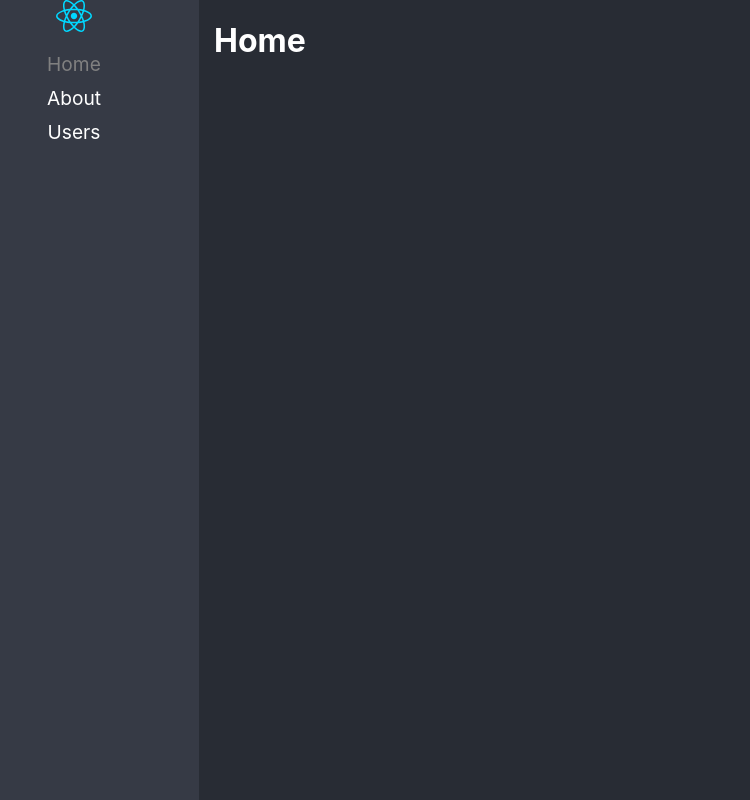
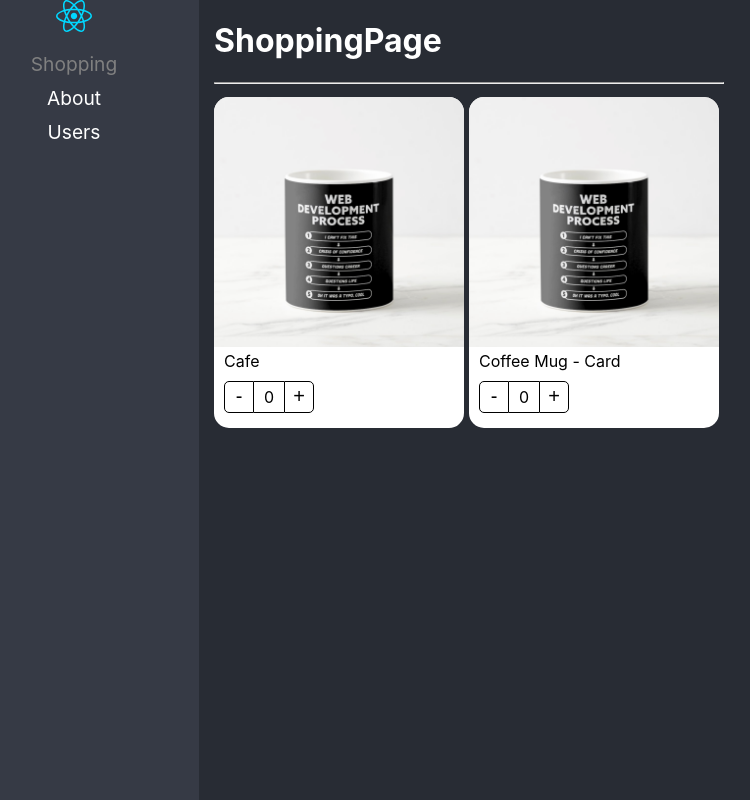
Before and after one commit to Enrique-Zepeda/react-adv, a React (Vite) app: page /home in a window 1280 px wide. Shown: the whole page, without its empty margins (51-801 px from the left). Built offline with nearby package versions, Linux system fonts and the light colour scheme.

Commit message:
Component Compound ready

```diff
--- /dev/null
+++ b/src/02-components-patterns/components/ProductButtons.tsx
@@ -0,0 +1,19 @@
+import { useContext } from "react";
+import { productContext } from "./ProductCard";
+import styles from "../styles/styles.module.css";
+
+export const ProductButtons = () => {
+  const { counter, increaseBy } = useContext(productContext);
+
+  return (
+    <div className={styles.buttonsContainer}>
+      <button className={styles.buttonMinus} onClick={() => increaseBy(-1)}>
+        -
+      </button>
+      <div className={styles.countLabel}> {counter} </div>
+      <button className={styles.buttonAdd} onClick={() => increaseBy(1)}>
+        +
+      </button>
+    </div>
+  );
+};
--- /dev/null
+++ b/src/02-components-patterns/components/ProductCard.tsx
@@ -0,0 +1,22 @@
+import { useProduct } from "../hooks/useProduct";
+import { createContext } from "react";
+import type { ProductCardProps, ProductContextProps } from "../interfaces/interfaces";
+import styles from "../styles/styles.module.css";
+
+export const productContext = createContext({} as ProductContextProps);
+const { Provider } = productContext;
+
+export function ProductCard({ children, product }: ProductCardProps) {
+  const { counter, increaseBy } = useProduct();
+  return (
+    <Provider
+      value={{
+        counter,
+        increaseBy,
+        product,
+      }}
+    >
+      <div className={styles.productCard}>{children}</div>
+    </Provider>
+  );
+}
--- /dev/null
+++ b/src/02-components-patterns/components/ProductImage.tsx
@@ -0,0 +1,19 @@
+import { useContext } from "react";
+import { productContext } from "./ProductCard";
+import styles from "../styles/styles.module.css";
+import noImage from "../assets/no-image.jpg";
+
+export const ProductImage = ({ img = "" }) => {
+  const { product } = useContext(productContext);
+  let imgToShow: string;
+
+  if (img) {
+    imgToShow = img;
+  } else if (product.img) {
+    imgToShow = product.img;
+  } else {
+    imgToShow = noImage;
+  }
+
+  return <img className={styles.productImg} src={imgToShow} alt="Product Image" />;
+};
--- /dev/null
+++ b/src/02-components-patterns/components/ProductTitle.tsx
@@ -0,0 +1,8 @@
+import { useContext } from "react";
+import { productContext } from "./ProductCard";
+import styles from "../styles/styles.module.css";
+
+export const ProductTitle = ({ title }: { title?: string }) => {
+  const { product } = useContext(productContext);
+  return <span className={styles.productDescription}>{title ? title : product.title}</span>;
+};
--- /dev/null
+++ b/src/02-components-patterns/components/index.ts
@@ -0,0 +1,19 @@
+// export { ProductCard } from "./ProductCard";
+import { ProductCard as ProductCardHOC } from "./ProductCard";
+
+import { ProductButtons } from "./ProductButtons";
+import { ProductImage } from "./ProductImage";
+import { ProductTitle } from "./ProductTitle";
+import type { ProductCardHOCProps } from "../interfaces/interfaces";
+
+export { ProductImage } from "./ProductImage";
+export { ProductTitle } from "./ProductTitle";
+export { ProductButtons } from "./ProductButtons";
+
+export const ProductCard: ProductCardHOCProps = Object.assign(ProductCardHOC, {
+  Title: ProductTitle,
+  Image: ProductImage,
+  Buttons: ProductButtons,
+});
+
+export default ProductCard;
--- /dev/null
+++ b/src/02-components-patterns/hooks/useProduct.tsx
@@ -0,0 +1,16 @@
+import { useState } from "react";
+
+export const useProduct = () => {
+  const [counter, setCounter] = useState(0);
+
+  const increaseBy = (value: number) => {
+    setCounter((prev) => Math.max(prev + value, 0));
+  };
+
+  return {
+    //Atributos
+    counter,
+    // Metodos
+    increaseBy,
+  };
+};
--- /dev/null
+++ b/src/02-components-patterns/interfaces/interfaces.ts
@@ -0,0 +1,24 @@
+import type { JSX, ReactElement } from "react";
+
+export interface ProductCardProps {
+  product: Product;
+  children?: ReactElement | ReactElement[];
+}
+
+export interface Product {
+  id: string;
+  title: string;
+  img?: string;
+}
+
+export interface ProductContextProps {
+  counter: number;
+  increaseBy: (value: number) => void;
+  product: Product;
+}
+export interface ProductCardHOCProps {
+  ({ children, product }: ProductCardProps): JSX.Element;
+  Title: ({ title }: { title?: string }) => JSX.Element;
+  Image: ({ img }: { img?: string }) => JSX.Element;
+  Buttons: () => JSX.Element;
+}
--- /dev/null
+++ b/src/02-components-patterns/pages/ShoppingPage.tsx
@@ -0,0 +1,29 @@
+import { ProductButtons, ProductCard, ProductImage, ProductTitle } from "../components";
+
+const product = {
+  id: "123",
+  title: "Coffee Mug - Card",
+  img: "./coffee-mug.png",
+};
+
+export function ShoppingPage() {
+  return (
+    <div>
+      <h1>ShoppingPage</h1>
+      <hr />
+      <div style={{ display: "flex", flexDirection: "row", flexWrap: "wrap" }}>
+        <ProductCard product={product}>
+          <ProductCard.Image />
+          <ProductCard.Title title="Cafe" />
+          <ProductCard.Buttons />
+        </ProductCard>
+
+        <ProductCard product={product}>
+          <ProductImage />
+          <ProductTitle />
+          <ProductButtons />
+        </ProductCard>
+      </div>
+    </div>
+  );
+}
--- /dev/null
+++ b/src/02-components-patterns/styles/styles.module.css
@@ -0,0 +1,62 @@
+
+
+.productCard {
+    background-color: white;
+    border-radius: 15px;
+    color: black;
+    padding-bottom: 5px;
+    width: 250px;
+    margin-right: 5px;
+    margin-top: 5px;
+}
+
+.productImg {
+    border-radius: 15px 15px 0px 0px;
+    width: 100%;
+}
+
+.productDescription {
+    margin: 10px;
+}
+
+.buttonsContainer {
+    margin: 10px;
+    display: flex;
+    flex-direction: row;
+}
+
+.buttonMinus {
+    cursor: pointer;
+    background-color: transparent;
+    border: 1px solid black;
+    border-radius: 5px 0px 0px 5px;
+    font-size: 20px;
+    width: 30px;
+}
+
+.buttonMinus:hover {
+    background-color: rgba(0, 0, 0, 0.1);
+}
+
+.countLabel {
+    border-bottom: 1px solid black;
+    border-top: 1px solid black;
+    font-size: 16px;
+    height: 25px;
+    padding-top: 5px;
+    text-align: center;
+    width: 30px;
+}
+
+.buttonAdd {
+    cursor: pointer;
+    background-color: transparent;
+    border: 1px solid black;
+    border-radius: 0px 5px 5px 0px;
+    font-size: 20px;
+    width: 30px;
+}
+
+.buttonAdd:hover {
+    background-color: rgba(0, 0, 0, 0.1);
+}
--- a/src/routes/Navigation.tsx
+++ b/src/routes/Navigation.tsx
@@ -1,5 +1,6 @@
 import { BrowserRouter, Navigate, NavLink, Route, Routes } from "react-router-dom";
 import reactLogo from "../assets/react.svg";
+import { ShoppingPage } from "../02-components-patterns/pages/ShoppingPage";
 
 export const Navigation = () => {
   return (
@@ -10,7 +11,7 @@
           <ul>
             <li>
               <NavLink to="/home" className={({ isActive }) => (isActive ? "nav-active" : "")}>
-                Home
+                Shopping
               </NavLink>
             </li>
             <li>
@@ -27,7 +28,7 @@
         </nav>
 
         <Routes>
-          <Route path="/home" element={<h1>Home</h1>} />
+          <Route path="/home" element={<ShoppingPage />} />
           <Route path="/about" element={<h1>About</h1>} />
           <Route path="/users" element={<h1>Users</h1>} />
           <Route path="/*" element={<Navigate to="/home" replace />} />
```
Also changed, not shown: public/coffee-mug.png (added), src/02-components-patterns/assets/no-image.jpg (added).
